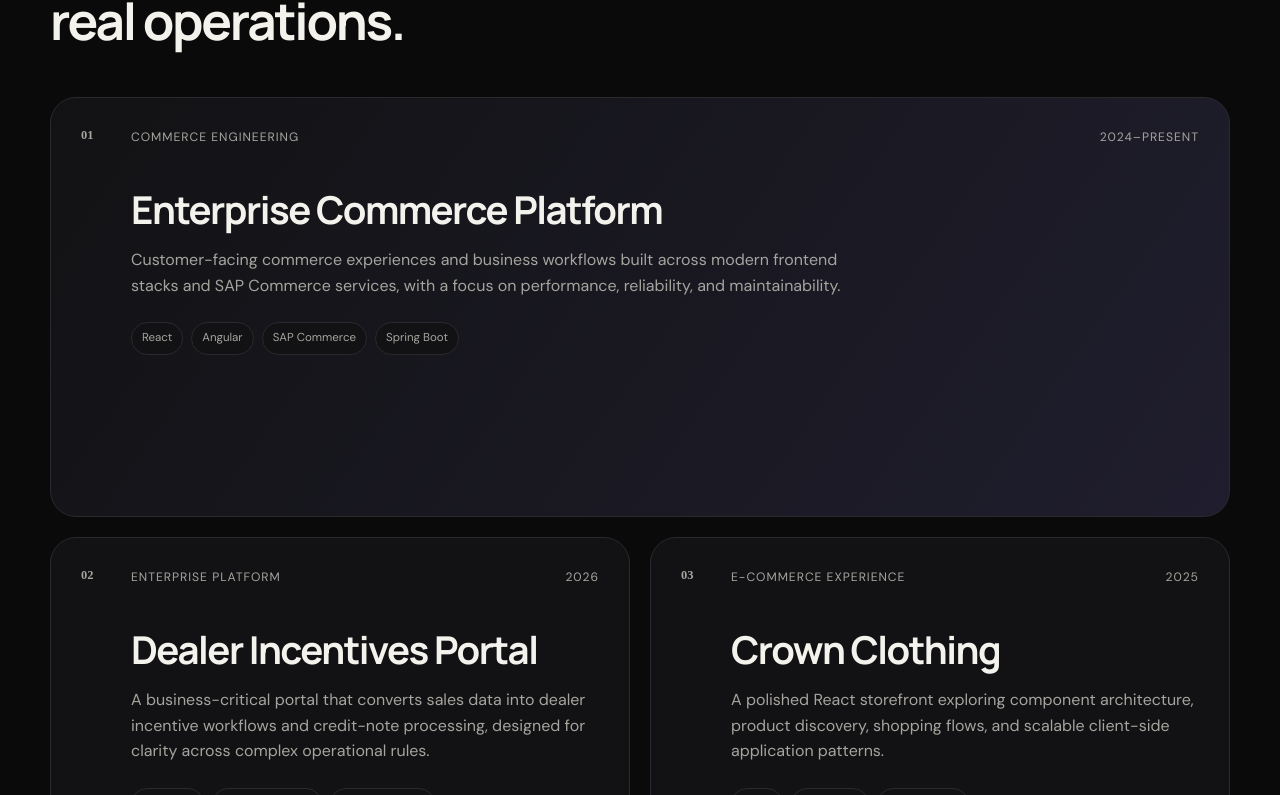
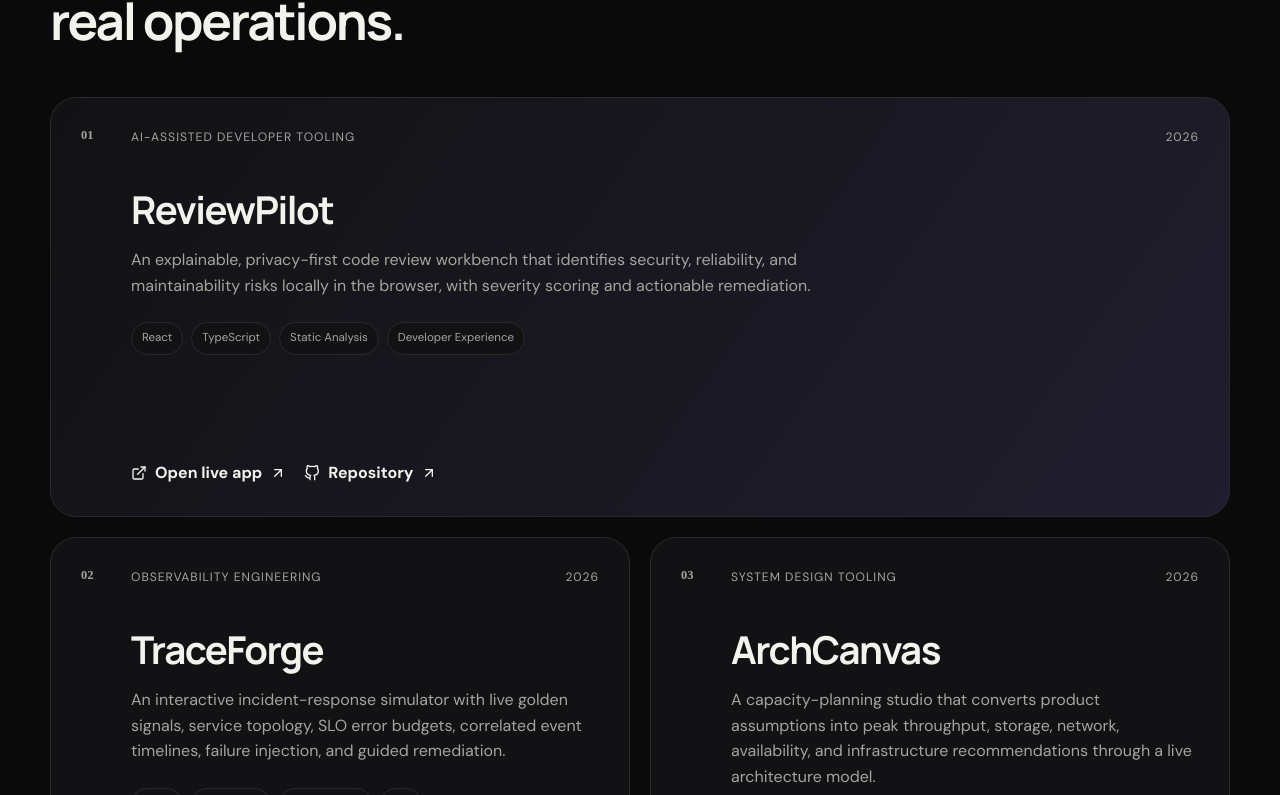
Before and after one commit to AzizShahdawala/portfolio, a React (Create React App) app: page / in a window 1280 px wide. Shown: the part 2525-3320 px from the top of the page. Built offline with nearby package versions, Linux system fonts and the light colour scheme; no server answers.

Commit message:
Feature three modern engineering projects

```diff
--- a/src/components/projects/Projects.jsx
+++ b/src/components/projects/Projects.jsx
@@ -1,12 +1,12 @@
 import React from "react";
-import { FiArrowUpRight, FiGithub } from "react-icons/fi";
+import { FiArrowUpRight, FiExternalLink, FiGithub } from "react-icons/fi";
 import { projects } from "../../content";
 
 const Projects = () => (
   <section className="section container" id="projects">
     <div className="section-heading"><span className="eyebrow">Selected work</span><h2>Products built for real people and real operations.</h2></div>
     <div className="projects__grid">{projects.map((project, index) => <article className={`project-card ${index === 0 ? "project-card--featured" : ""}`} key={project.title}>
-      <div className="project-card__index">0{index + 1}</div><div className="project-card__content"><div className="project-card__meta"><span>{project.type}</span><span>{project.year}</span></div><h3>{project.title}</h3><p>{project.desc}</p><div className="tags">{project.stack.map((tag) => <span key={tag}>{tag}</span>)}</div>{project.repo && <a className="text-link" href={project.repo} target="_blank" rel="noreferrer"><FiGithub /> View repository <FiArrowUpRight /></a>}</div>
+      <div className="project-card__index">0{index + 1}</div><div className="project-card__content"><div className="project-card__meta"><span>{project.type}</span><span>{project.year}</span></div><h3>{project.title}</h3><p>{project.desc}</p><div className="tags">{project.stack.map((tag) => <span key={tag}>{tag}</span>)}</div><div className="project-card__links">{project.live && <a className="text-link" href={project.live} target="_blank" rel="noreferrer"><FiExternalLink /> Open live app <FiArrowUpRight /></a>}{project.repo && <a className="text-link" href={project.repo} target="_blank" rel="noreferrer"><FiGithub /> Repository <FiArrowUpRight /></a>}</div></div>
     </article>)}</div>
   </section>
 );
--- a/src/content.js
+++ b/src/content.js
@@ -17,6 +17,9 @@ export const skillGroups = [
 ];
 
 export const projects = [
+  { title: "ReviewPilot", type: "AI-assisted developer tooling", year: "2026", desc: "An explainable, privacy-first code review workbench that identifies security, reliability, and maintainability risks locally in the browser, with severity scoring and actionable remediation.", stack: ["React", "TypeScript", "Static Analysis", "Developer Experience"], repo: "https://github.com/AzizShahdawala/reviewpilot-lab", live: "https://reviewpilot-lab.vercel.app" },
+  { title: "TraceForge", type: "Observability engineering", year: "2026", desc: "An interactive incident-response simulator with live golden signals, service topology, SLO error budgets, correlated event timelines, failure injection, and guided remediation.", stack: ["React", "TypeScript", "Observability", "SRE"], repo: "https://github.com/AzizShahdawala/traceforge", live: "https://traceforge-hazel.vercel.app" },
+  { title: "ArchCanvas", type: "System design tooling", year: "2026", desc: "A capacity-planning studio that converts product assumptions into peak throughput, storage, network, availability, and infrastructure recommendations through a live architecture model.", stack: ["React", "TypeScript", "System Design", "Capacity Planning"], repo: "https://github.com/AzizShahdawala/archcanvas", live: "https://archcanvas.vercel.app" },
   {
     title: "Enterprise Commerce Platform",
     type: "Commerce engineering",
--- a/src/styles/main.scss
+++ b/src/styles/main.scss
@@ -13,3 +13,4 @@
 @media(max-width:980px){.hero{grid-template-columns:1fr;padding-top:80px}.hero__visual{min-height:400px}.about__grid,.contact__grid{grid-template-columns:1fr;gap:45px}.skill-grid{grid-template-columns:1fr}.skill-card{min-height:0}.mini-grid{grid-template-columns:1fr 1fr}.nav__links{position:absolute;top:76px;left:20px;right:20px;display:none;flex-direction:column;background:var(--surface);border:1px solid var(--line);border-radius:18px;padding:20px;box-shadow:var(--shadow)}.nav__links.is-open{display:flex}.menu-button{display:grid}}
 @media(max-width:680px){.container{width:min(100% - 28px,1180px)}.section{padding:78px 0}.section-heading{margin-bottom:34px}.section-heading--row{align-items:start;flex-direction:column}.hero{padding-block:55px;gap:30px}.hero h1{font-size:clamp(2.8rem,15vw,4.4rem)}.hero__visual{min-height:350px}.orbit--one{width:340px;height:340px}.orbit--two{width:270px;height:270px}.code-card{transform:none}.about__stats{grid-template-columns:1fr}.projects__grid{grid-template-columns:1fr}.project-card,.project-card--featured{grid-column:auto;grid-template-columns:1fr;min-height:380px}.project-card__index{margin-bottom:25px}.mini-grid{grid-template-columns:1fr}.form-row{grid-template-columns:1fr}.contact-form{padding:24px}.footer .container{align-items:flex-start;gap:12px;flex-direction:column}.hero__meta{gap:12px 18px}}
 @media(prefers-reduced-motion:reduce){html{scroll-behavior:auto}.orbit--two{animation:none}.btn,.project-card{transition:none}}
+.project-card__links{display:flex;gap:18px;flex-wrap:wrap;margin-top:auto;padding-top:28px}.project-card__links .text-link{margin-top:0;padding-top:0}
```
